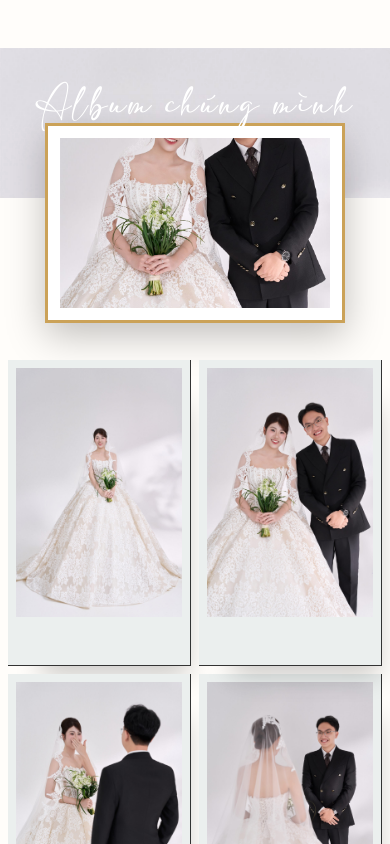
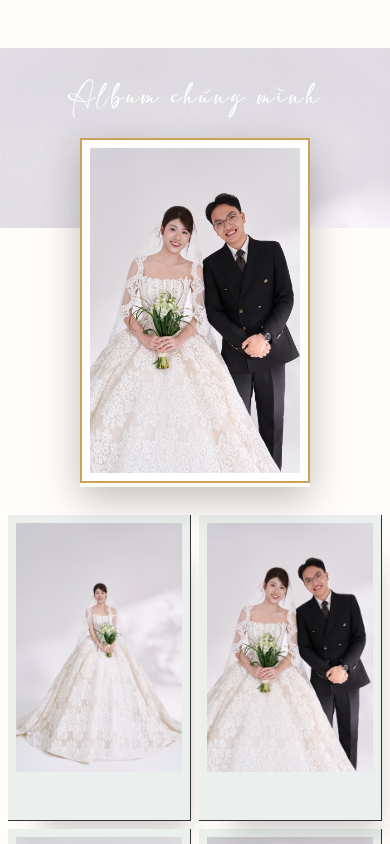
Before and after one commit to Longnh2405/thiep-cuoi-long-tam-nha-gai, a Next.js app: page /albums in a window 390 px wide. Shown: the top 844 px of the page. Built offline with nearby package versions, Linux system fonts and the light colour scheme.

Commit message:
Fix lỗi ảnh chỗ album

```diff
--- a/src/app/pages/album/album.js
+++ b/src/app/pages/album/album.js
@@ -13,7 +13,7 @@ const cx = classNames.bind(styles);
 function Album() {
   const searchParam = useSearchParams();
   const viewRef = useRef();
-  const isInView = useInView(viewRef, { once: false });
+  const isInView = useInView(viewRef, { once: true });
   const name = searchParam.get("name") || "You";
   const [isShow, setIsShow] = useState(false);
   const [index, setIndex] = useState(0);
@@ -43,8 +43,10 @@ function Album() {
           className={cx("front-img")}
           style={{
             opacity: isInView ? 1 : 0,
-            top: isInView ? "50%" : "100%",
-            transition: "all 1s cubic-bezier(0.17, 0.55, 0.55, 1)",
+            transform: isInView
+              ? "translateX(-50%) translateY(0)"
+              : "translateX(-50%) translateY(30px)",
+            transition: "all 1s cubic-bezier(0.17, 0.55, 0.55, 1) 0.2s",
           }}
         >
           <img className={cx("hfimg")} src={albumPage.mainImage} alt="Album" fetchPriority="high" />
--- a/src/app/pages/album/album.module.scss
+++ b/src/app/pages/album/album.module.scss
@@ -46,24 +46,25 @@
   }
 
   .front-img {
-    max-width: 600px;
-    width: 100%;
-    max-height: 400px;
-    height: 500px;
-    width: 100%;
+    max-width: 350px;
+    width: 90%;
+    aspect-ratio: 2 / 3;
     position: absolute;
     top: 50%;
     left: 50%;
     transform: translateX(-50%);
+    z-index: 3;
+    box-shadow: 0 12px 36px rgba(0, 0, 0, 0.25);
   }
 
   .hfimg {
-    padding: 24px;
+    box-sizing: border-box;
+    padding: 16px;
     width: 100%;
     height: 100%;
     object-fit: cover;
+    object-position: center top;
     border: 3px solid #cba258;
-    box-shadow: 0 12px 36px rgba(0, 0, 0, 0.25);
     background: #ffffff;
   }
 }
@@ -73,7 +74,7 @@
   justify-content: center;
   align-items: center;
   flex-direction: column;
-  margin-top: 300px;
+  margin-top: 390px;
   width: 100%;
   max-width: 1200px;
 }
@@ -330,20 +331,22 @@
 
 @media (max-width: 680px) {
   .header .back-img {
-    height: 200px;
+    height: 220px;
   }
 
   .header .front-img {
-    width: 400px;
-    height: 300px;
+    max-width: 290px;
+    width: 85%;
+    aspect-ratio: 2 / 3;
+    height: auto;
   }
 
   .header .hfimg {
-    padding: 16px;
+    padding: 12px;
   }
 
   .container {
-    margin-top: 240px;
+    margin-top: 340px;
   }
 
   .row:nth-child(2)::before {
@@ -353,24 +356,28 @@
 
 @media (max-width: 480px) {
   .header .back-img {
-    height: 150px;
+    height: 180px;
   }
 
   .header .front-img {
-    width: 300px;
-    height: 200px;
+    max-width: 230px;
+    width: 80%;
+    aspect-ratio: 2 / 3;
+    height: auto;
   }
 
   .header .hfimg {
-    padding: 12px;
+    padding: 8px;
+    border-width: 2px;
   }
 
   .header .title {
-    top: 12px;
+    top: 14px;
+    font-size: 3.8rem;
   }
 
   .container {
-    margin-top: 150px;
+    margin-top: 275px;
   }
 
   .btn-box::before,
```
